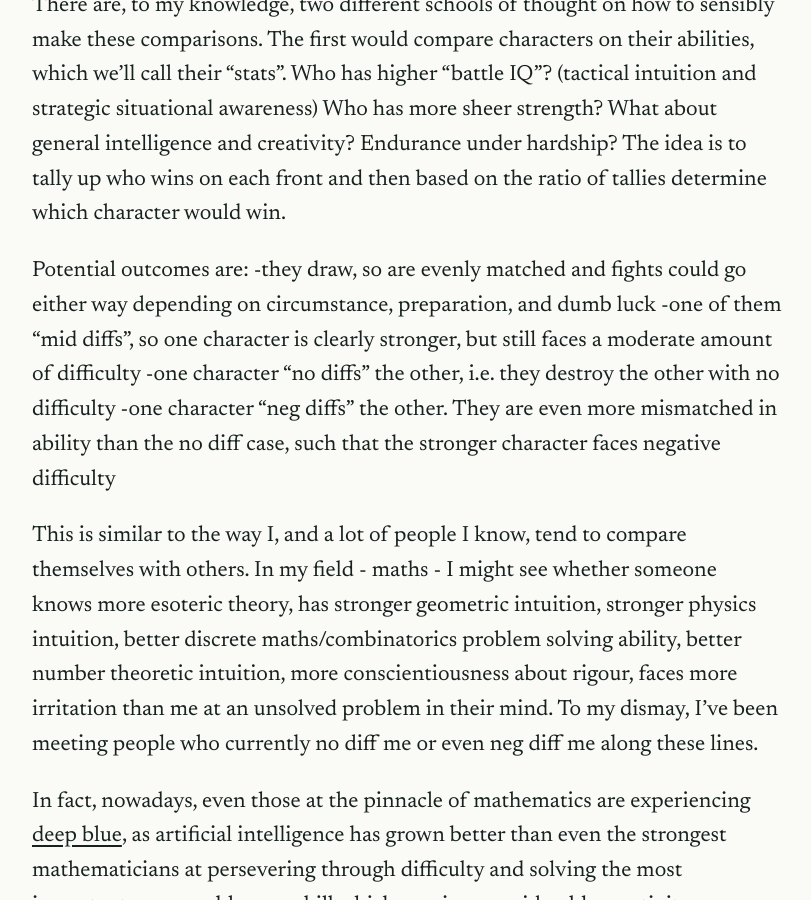
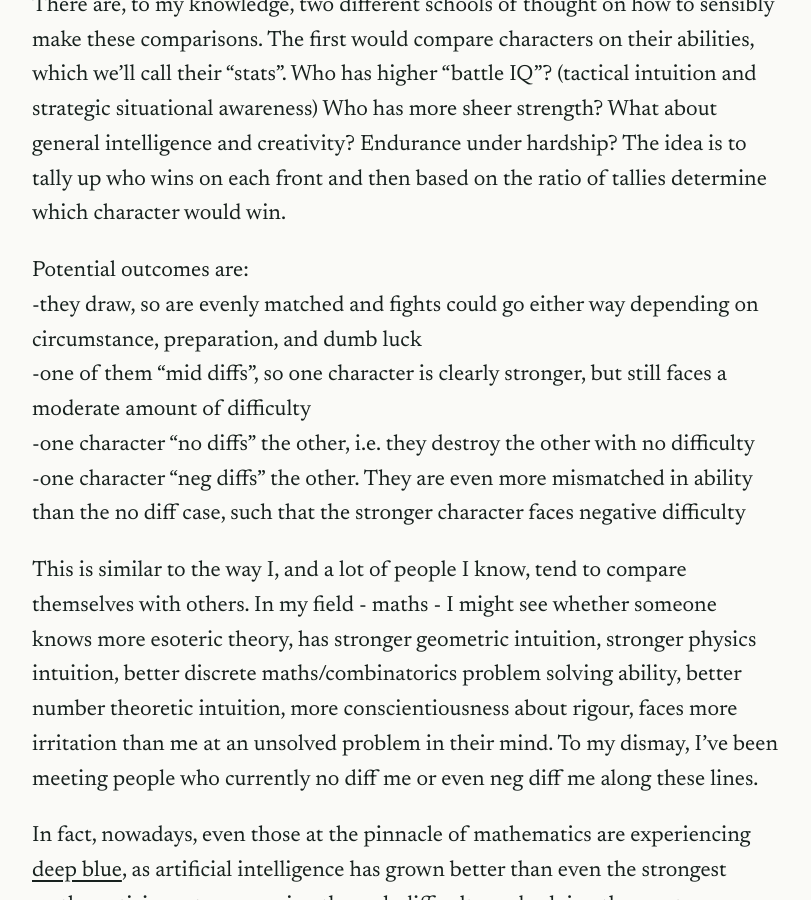
Before and after one commit to a-shaman-k/a-shaman-k.github.io, a Jekyll site: the page built from _posts/2026-09-29-feats-vs-stats.md, in a window 1280 px wide and 900 px high, scrolled down 905 px. Shown: the whole window, without its empty margins (48-859 px from the left). Built offline with Jekyll 4.4.1, drawn with Linux system fonts in a browser that asks for light colours.

```diff
--- a/_posts/2026-09-29-feats-vs-stats.md
+++ b/_posts/2026-09-29-feats-vs-stats.md
@@ -10,10 +10,10 @@ Let's start with the last one. For those not in the know, powerscaling is the ho
 
 There are, to my knowledge, two different schools of thought on how to sensibly make these comparisons. The first would compare characters on their abilities, which we'll call their "stats". Who has higher "battle IQ"? (tactical intuition and strategic situational awareness) Who has more sheer strength? What about general intelligence and creativity? Endurance under hardship? The idea is to tally up who wins on each front and then based on the ratio of tallies determine which character would win.
 
-Potential outcomes are:
--they draw, so are evenly matched and fights could go either way depending on circumstance, preparation, and dumb luck
--one of them "mid diffs", so one character is clearly stronger, but still faces a moderate amount of difficulty
--one character "no diffs" the other, i.e. they destroy the other with no difficulty
+Potential outcomes are:\
+-they draw, so are evenly matched and fights could go either way depending on circumstance, preparation, and dumb luck\
+-one of them "mid diffs", so one character is clearly stronger, but still faces a moderate amount of difficulty\
+-one character "no diffs" the other, i.e. they destroy the other with no difficulty\
 -one character "neg diffs" the other. They are even more mismatched in ability than the no diff case, such that the stronger character faces negative difficulty
 
 This is similar to the way I, and a lot of people I know, tend to compare themselves with others. In my field - maths - I might see whether someone knows more esoteric theory, has stronger geometric intuition, stronger physics intuition, better discrete maths/combinatorics problem solving ability, better number theoretic intuition, more conscientiousness about rigour, faces more irritation than me at an unsolved problem in their mind. To my dismay, I've been meeting people who currently no diff me or even neg diff me along these lines.
```
